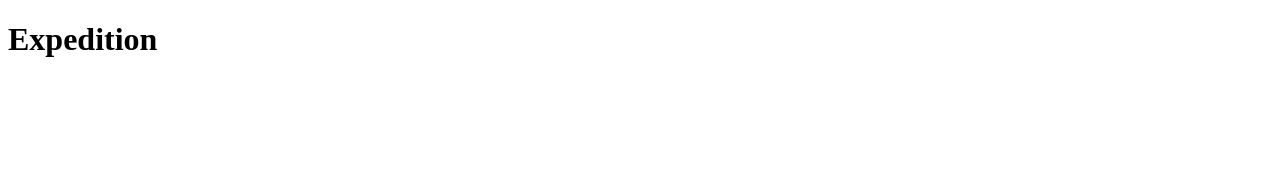
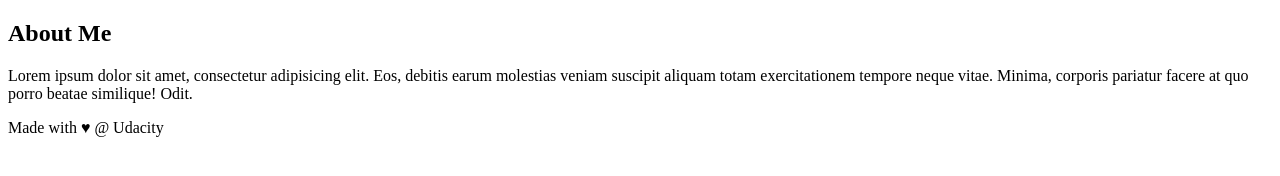
Before and after one commit to ezraliberty/Education, a plain HTML site: page index.html in a window 1280 px wide. Drawn offline with Linux system fonts and the light colour scheme.

Commit message:
aside added

```diff
--- a/index.html
+++ b/index.html
@@ -8,9 +8,22 @@
     <link rel="stylesheet" href="css/app.css">
 </head>
 <body>
-    <header>
-        <h1>Expedition</h1>
-    </header>
-    <script src="js/app.js"></script>
+    <div class="container">
+        <main>
+
+        </main>
+    </div>
+
+    <!-- start of new content -->
+    <aside>
+        <h2>About Me</h2>
+
+        <p>Lorem ipsum dolor sit amet, consectetur adipisicing elit. Eos, debitis earum molestias veniam suscipit aliquam totam exercitationem tempore neque vitae. Minima, corporis pariatur facere at quo porro beatae similique! Odit.</p>
+    </aside>
+    <!-- end of new content -->
+
+    <footer>
+        Made with ♥ @ Udacity
+    </footer>
 </body>
 </html>
```
